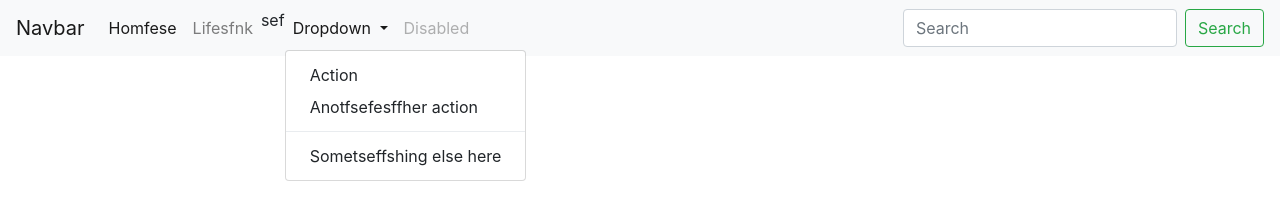
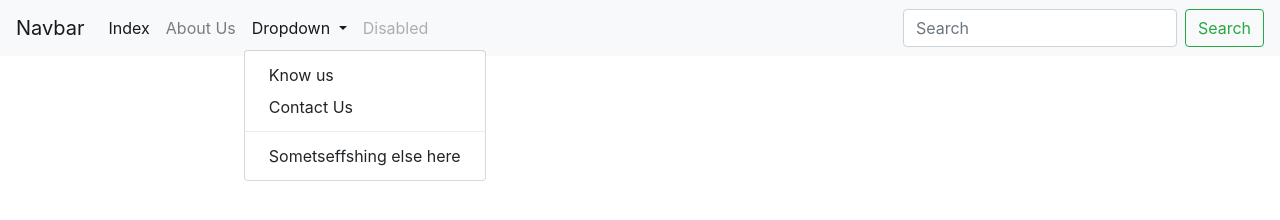
Before and after one commit to jk131297/Learning_Git, a plain HTML site: page index.html in a window 1280 px wide. Both pictures are taken after a click on the button "Dropdown". Drawn offline with nearby package versions, Linux system fonts and the light colour scheme.

Commit message:
Added dropdown

```diff
--- a/index.html
+++ b/index.html
@@ -20,18 +20,18 @@
         <div class="collapse navbar-collapse" id="navbarSupportedContent">
           <ul class="navbar-nav mr-auto">
             <li class="nav-item active">
-              <a class="nav-link" href="#">Homfese <span class="sr-only">(current)</span></a>
+              <a class="nav-link" href="#">Index <span class="sr-only">(current)</span></a>
             </li>
             <li class="nav-item">
-              <a class="nav-link" href="#">Lifesfnk</a>
-            </li>sef
+              <a class="nav-link" href="#">About Us</a>
+            </li>
             <li class="nav-item dropdown">
               <a class="nav-link dropdown-toggle" href="#" id="navbarDropdown" role="button" data-toggle="dropdown" aria-haspopup="true" aria-expanded="false">
                 Dropdown
               </a>
               <div class="dropdown-menu" aria-labelledby="navbarDropdown">
-                <a class="dropdown-item" href="#">Action</a>
-                <a class="dropdown-item" href="#">Anotfsefesffher action</a>
+                <a class="dropdown-item" href="#">Know us</a>
+                <a class="dropdown-item" href="#">Contact Us</a>
                 <div class="dropdown-divider"></div>
                 <a class="dropdown-item" href="#">Sometseffshing else here</a>
               </div>
```
